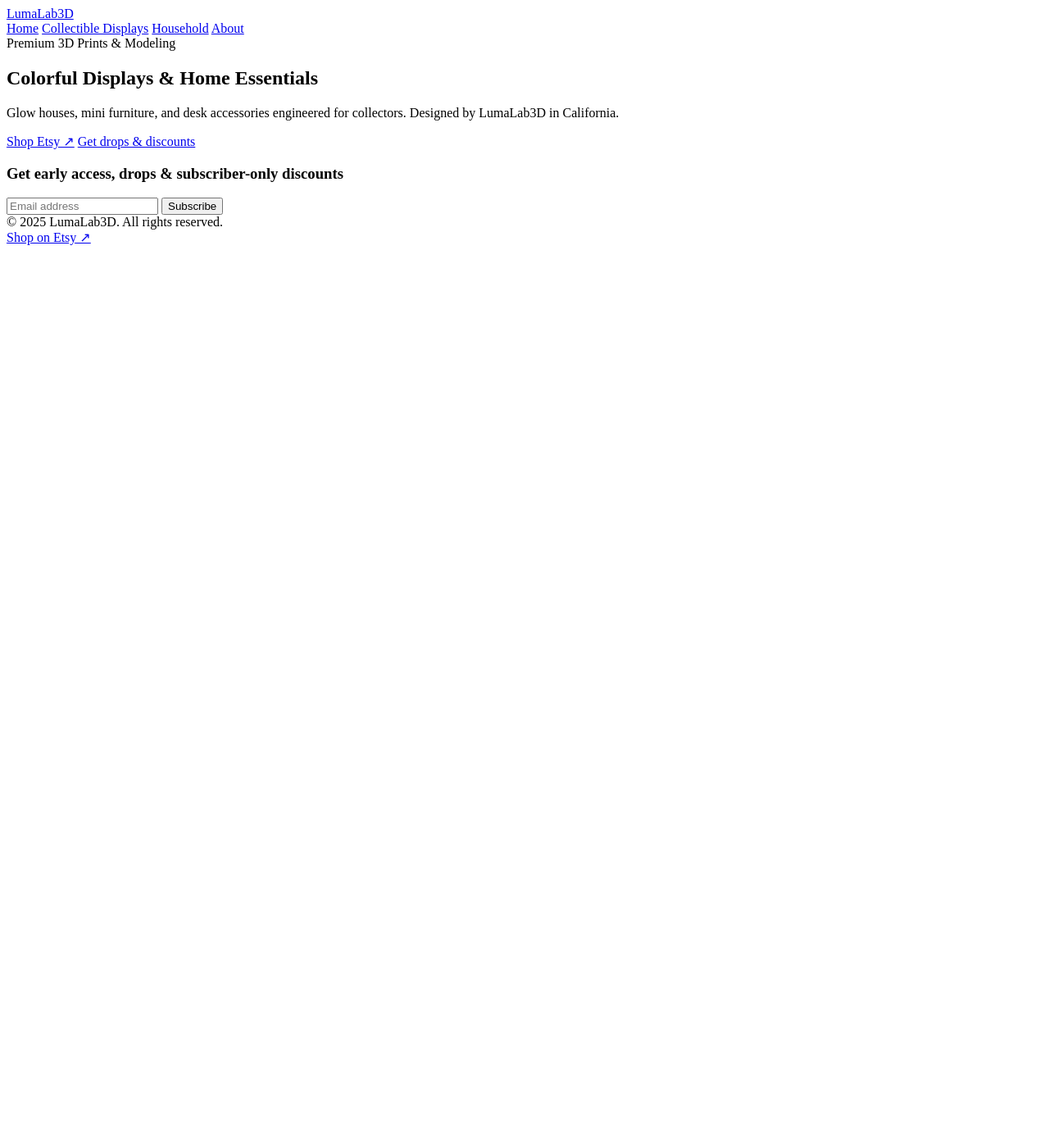
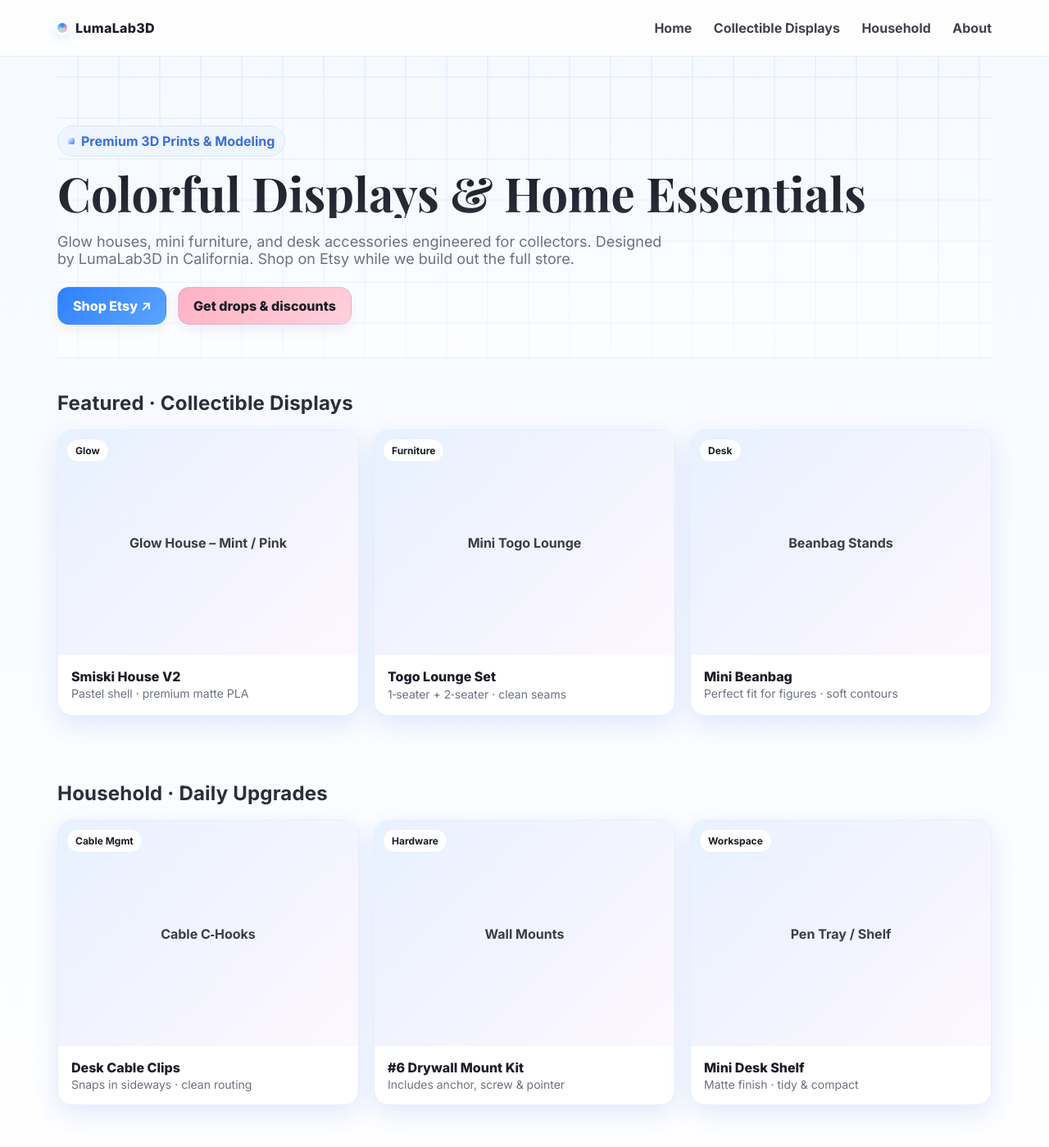
Before and after one commit to pcesar65/lumalab3d, a Jekyll site: the page built from index.html, in a window 1280 px wide and 1400 px high. Shown: the whole window at 82% size. Built offline with Jekyll 4.4.1, drawn with Linux system fonts in a browser that asks for light colours; some of the changed text lies outside the part shown.

Commit message:
Add files via upload

```diff
--- a/_config.yml
+++ b/_config.yml
@@ -1,6 +1,6 @@
 title: LumaLab3D
 description: Premium 3D-printed collectible displays and household accessories.
-url: https://lumalab3d.com
+url: https://YOUR_PAGES_DOMAIN
 baseurl: ""
 permalink: pretty
 markdown: kramdown
--- a/_layouts/default.html
+++ b/_layouts/default.html
@@ -5,6 +5,8 @@
   <meta name="viewport" content="width=device-width, initial-scale=1">
   <title>{{ page.title }} · {{ site.title }}</title>
   <meta name="description" content="{{ site.description }}">
+  <link rel="preconnect" href="https://fonts.gstatic.com" crossorigin>
+  <link href="https://fonts.googleapis.com/css2?family=Inter:wght@400;500;600;700;800&family=Playfair+Display:wght@600;700&display=swap" rel="stylesheet">
   <link rel="stylesheet" href="/assets/css/style.css">
   {% seo %}
 </head>
@@ -23,18 +25,15 @@
       </nav>
     </div>
   </header>
-
   <main class="container">
     {{ content }}
   </main>
-
   <footer class="section">
     <div class="row">
       <div>© <span id="year"></span> LumaLab3D. All rights reserved.</div>
-      <div><a href="https://www.etsy.com/shop/LumaLab3D" target="_blank">Shop on Etsy ↗</a></div>
+      <div><a href="https://www.etsy.com/shop/LumaLab3D" target="_blank" rel="noopener">Shop on Etsy ↗</a></div>
     </div>
   </footer>
-
   <script>document.getElementById('year').textContent = new Date().getFullYear();</script>
 </body>
 </html>
--- /dev/null
+++ b/assets/css/style.css
@@ -0,0 +1,48 @@
+
+:root{
+  --bg:#f6f9ff; --bg2:#ffffff; --grid:#dbe8ff; --ink:#1b1e27; --muted:#6b7280;
+  --brand:#2f80ff; --brand-2:#ffb1c3; --brand-3:#9ce6d2; --card:#ffffff;
+  --ring:rgba(47,128,255,.15); --radius:18px; --shadow:0 10px 30px rgba(26, 86, 219,.12);
+}
+*{box-sizing:border-box}
+body{margin:0;background:linear-gradient(180deg,var(--bg),var(--bg2));color:var(--ink);font-family:Inter,system-ui,Helvetica,Arial,sans-serif;}
+a{color:var(--ink);text-decoration:none}
+.container{max-width:1180px;margin:0 auto;padding:0 20px}
+header{position:sticky;top:0;z-index:20;background:rgba(255,255,255,.85);backdrop-filter:saturate(180%) blur(8px);border-bottom:1px solid #e6efff}
+.nav{display:flex;align-items:center;justify-content:space-between;height:68px}
+.brand{display:flex;align-items:center;gap:10px;font-weight:900;letter-spacing:.3px}
+.brand .dot{width:12px;height:12px;border-radius:999px;background:conic-gradient(from 0deg at 50% 50%, var(--brand), var(--brand-2), var(--brand-3), var(--brand)); box-shadow:0 0 0 3px #fff, 0 4px 14px rgba(47,128,255,.35)}
+.links a{margin-left:22px;font-weight:700;color:#2b2f3a;opacity:.9}
+.links a:hover{opacity:1}
+.hero{position:relative;padding:84px 0 40px;background:
+  linear-gradient(180deg,rgba(255,255,255,.0),rgba(255,255,255,.6)),
+  linear-gradient(90deg, transparent 24px, var(--grid) 25px, transparent 26px),
+  linear-gradient(0deg,  transparent 24px, var(--grid) 25px, transparent 26px);
+  background-size: auto, 50px 50px, 50px 50px; border-bottom:1px solid #e6efff}
+.badge{display:inline-flex;align-items:center;gap:8px;padding:8px 12px;border-radius:999px;background:#eef5ff;border:1px solid #d8e6ff;color:#3b6edc;font-weight:700}
+.spark{width:8px;height:8px;border-radius:2px;background:linear-gradient(135deg,#fff,var(--brand));box-shadow:0 0 0 3px #eef5ff}
+.hero h1{font-family:'Playfair Display',serif;font-size:58px;line-height:1.05;margin:14px 0;background:linear-gradient(180deg,#1b1e27,#2b2f3a);-webkit-background-clip:text;background-clip:text;color:transparent}
+.hero p{color:var(--muted);font-size:18px;max-width:760px}
+.cta{margin-top:24px;display:flex;gap:14px;flex-wrap:wrap}
+.btn{padding:12px 18px;border-radius:14px;border:1px solid var(--ring);background:#fff;color:#1b1e27;font-weight:800;box-shadow:0 6px 16px rgba(17,24,39,.06)}
+.btn.primary{background:linear-gradient(135deg,var(--brand),#5aa4ff);color:#fff;border-color:transparent}
+.btn.alt{background:linear-gradient(135deg,var(--brand-2),#ffd1db)}
+.btn:hover{transform:translateY(-1px)}
+.section{padding:40px 0}
+.section h2{font-size:24px;margin:0 0 18px;color:#2b2f3a;letter-spacing:.2px}
+.grid{display:grid;grid-template-columns:repeat(auto-fit,minmax(240px,1fr));gap:18px}
+.card{background:var(--card);border-radius:var(--radius);box-shadow:var(--shadow);border:1px solid #e6efff;overflow:hidden;display:flex;flex-direction:column}
+.card .img{aspect-ratio:4/3;background:linear-gradient(135deg,#e8f1ff,#fdf7ff);display:grid;place-items:center;position:relative}
+.tag{position:absolute;top:10px;left:10px;padding:6px 10px;border-radius:999px;background:#fff;border:1px solid #e6efff;font-size:12px;font-weight:700}
+.card .img span{opacity:.85;font-weight:700}
+.card .body{padding:16px}
+.title{font-weight:800}
+.sub{color:var(--muted);font-size:14px;margin-top:2px}
+.newsletter{margin-top:54px;background:linear-gradient(135deg,#eef5ff,#fff0f4 60%, #eefcf7);border:1px solid #e6efff;border-radius:22px;padding:22px}
+.newsletter h3{margin:0 0 6px;color:#1b1e27}
+.newsletter p{margin:0 0 14px;color:#4b5563}
+.newsletter form{display:flex;gap:10px;flex-wrap:wrap}
+input[type=email]{padding:12px 14px;border-radius:12px;border:1px solid #dbe8ff;background:#fff;color:#111;min-width:260px}
+button{padding:12px 16px;border-radius:12px;border:none;background:linear-gradient(135deg,var(--brand),#5aa4ff);color:#fff;font-weight:900;cursor:pointer}
+footer{padding:40px 0;color:#6b7280}
+footer .row{display:flex;justify-content:space-between;align-items:center;gap:10px;flex-wrap:wrap}
--- a/index.html
+++ b/index.html
@@ -5,16 +5,50 @@ title: Home
 <section class="hero">
   <div class="badge"><span class="spark"></span> Premium 3D Prints & Modeling</div>
   <h1>Colorful Displays & Home Essentials</h1>
-  <p>Glow houses, mini furniture, and desk accessories engineered for collectors. Designed by LumaLab3D in California.</p>
+  <p>Glow houses, mini furniture, and desk accessories engineered for collectors. Designed by LumaLab3D in California. Shop on Etsy while we build out the full store.</p>
   <div class="cta">
-    <a class="btn primary" href="https://www.etsy.com/shop/LumaLab3D" target="_blank">Shop Etsy ↗</a>
+    <a class="btn primary" href="https://www.etsy.com/shop/LumaLab3D" target="_blank" rel="noopener">Shop Etsy ↗</a>
     <a class="btn alt" href="#subscribe">Get drops & discounts</a>
   </div>
 </section>
-
+<section class="section">
+  <h2>Featured · Collectible Displays</h2>
+  <div class="grid">
+    <a class="card" href="https://www.etsy.com/shop/LumaLab3D" target="_blank" rel="noopener">
+      <div class="img"><span>Glow House – Mint / Pink</span><div class="tag">Glow</div></div>
+      <div class="body"><div class="title">Smiski House V2</div><div class="sub">Pastel shell · premium matte PLA</div></div>
+    </a>
+    <a class="card" href="https://www.etsy.com/shop/LumaLab3D" target="_blank" rel="noopener">
+      <div class="img"><span>Mini Togo Lounge</span><div class="tag">Furniture</div></div>
+      <div class="body"><div class="title">Togo Lounge Set</div><div class="sub">1‑seater + 2‑seater · clean seams</div></div>
+    </a>
+    <a class="card" href="https://www.etsy.com/shop/LumaLab3D" target="_blank" rel="noopener">
+      <div class="img"><span>Beanbag Stands</span><div class="tag">Desk</div></div>
+      <div class="body"><div class="title">Mini Beanbag</div><div class="sub">Perfect fit for figures · soft contours</div></div>
+    </a>
+  </div>
+</section>
+<section class="section">
+  <h2>Household · Daily Upgrades</h2>
+  <div class="grid">
+    <a class="card" href="https://www.etsy.com/shop/LumaLab3D" target="_blank" rel="noopener">
+      <div class="img"><span>Cable C‑Hooks</span><div class="tag">Cable Mgmt</div></div>
+      <div class="body"><div class="title">Desk Cable Clips</div><div class="sub">Snaps in sideways · clean routing</div></div>
+    </a>
+    <a class="card" href="https://www.etsy.com/shop/LumaLab3D" target="_blank" rel="noopener">
+      <div class="img"><span>Wall Mounts</span><div class="tag">Hardware</div></div>
+      <div class="body"><div class="title">#6 Drywall Mount Kit</div><div class="sub">Includes anchor, screw & pointer</div></div>
+    </a>
+    <a class="card" href="https://www.etsy.com/shop/LumaLab3D" target="_blank" rel="noopener">
+      <div class="img"><span>Pen Tray / Shelf</span><div class="tag">Workspace</div></div>
+      <div class="body"><div class="title">Mini Desk Shelf</div><div class="sub">Matte finish · tidy & compact</div></div>
+    </a>
+  </div>
+</section>
 <section id="subscribe" class="newsletter">
-  <h3>Get early access, drops & subscriber-only discounts</h3>
-  <form action="https://formsubmit.co/YOUR_EMAIL@EXAMPLE.COM" method="POST">
+  <h3>Get early access, drops & subscriber‑only discounts</h3>
+  <p>No spam. Just the good stuff — new colors, glow runs, limited drops.</p>
+  <form action="https://formsubmit.co/YOUR_EMAIL_HERE" method="POST">
     <input type="hidden" name="_captcha" value="false">
     <input type="email" name="email" placeholder="Email address" required>
     <button type="submit">Subscribe</button>
```
Also changed, not shown: about/index.md (+2 -1 lines), collectible-displays/index.md (+2 -2 lines), household/index.md (+2 -2 lines), README.md.
